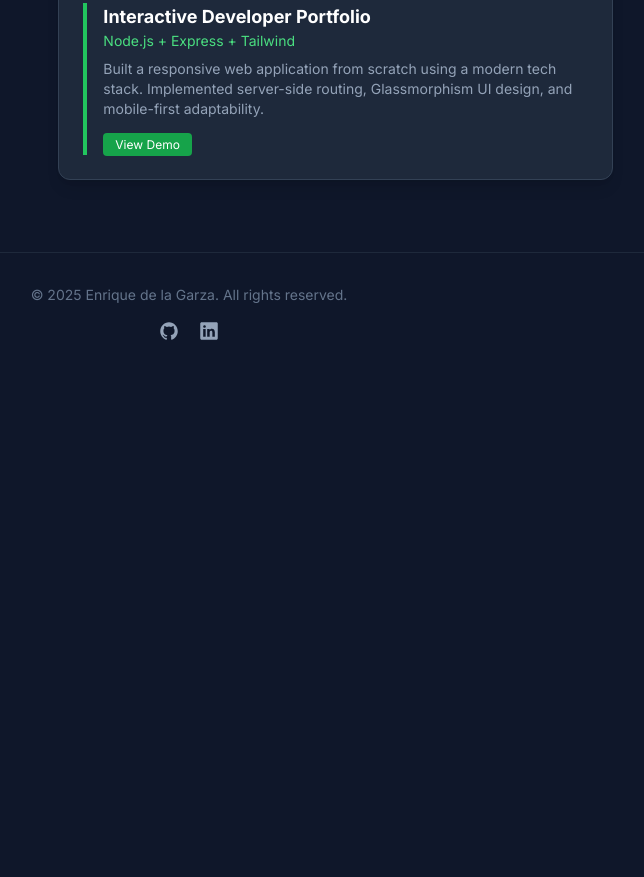
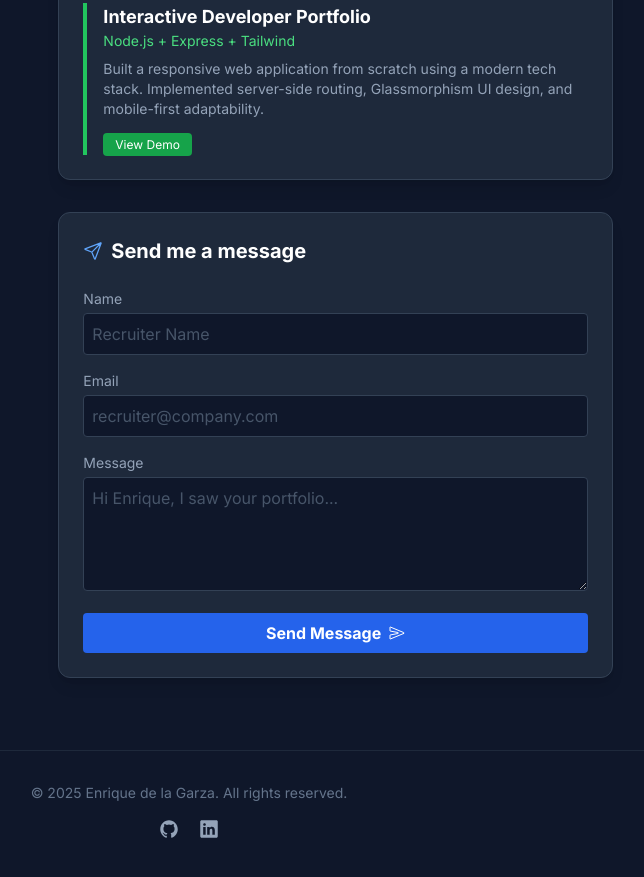
Before and after one commit to enriquedelaGarza06/Curriculum-virtual, a website: page index.html in a window 1280 px wide. Shown: the part 1397-2274 px from the top of the page, without its empty margins (451-1095 px from the left). Before the commit the page ends 1776 px from the top, so only its background shows below. Drawn offline with nearby package versions, Linux system fonts and the light colour scheme.

Commit message:
Added Contact Form UI to Home page

```diff
--- a/index.html
+++ b/index.html
@@ -171,6 +171,33 @@
                         <a href="#" class="text-xs text-white bg-green-600 hover:bg-green-700 px-3 py-1 rounded transition">View Demo</a>
                     </div>
                 </section>
+                <section class="bg-slate-800 p-6 rounded-xl border border-slate-700 shadow-lg mt-8">
+                    <h3 class="text-xl font-bold text-white mb-6 flex items-center gap-2">
+                        <ion-icon name="paper-plane-outline" class="text-blue-400"></ion-icon> Send me a message
+                    </h3>
+
+                    <form action="/contacto" method="POST" class="space-y-4">
+                        <div>
+                            <label class="block text-sm text-slate-400 mb-1">Name</label>
+                            <input type="text" name="nombre" required class="w-full bg-slate-900 border border-slate-700 rounded p-2 text-white focus:border-blue-500 focus:outline-none placeholder-slate-600" placeholder="Recruiter Name">
+                        </div>
+
+                        <div>
+                            <label class="block text-sm text-slate-400 mb-1">Email</label>
+                            <input type="email" name="email" required class="w-full bg-slate-900 border border-slate-700 rounded p-2 text-white focus:border-blue-500 focus:outline-none placeholder-slate-600" placeholder="recruiter@company.com">
+                        </div>
+
+                        <div>
+                            <label class="block text-sm text-slate-400 mb-1">Message</label>
+                            <textarea name="mensaje" rows="4" required class="w-full bg-slate-900 border border-slate-700 rounded p-2 text-white focus:border-blue-500 focus:outline-none placeholder-slate-600" placeholder="Hi Enrique, I saw your portfolio..."></textarea>
+                        </div>
+
+                        <button type="submit" class="w-full bg-blue-600 hover:bg-blue-700 text-white font-bold py-2 px-4 rounded transition flex justify-center items-center gap-2">
+                            <span>Send Message</span>
+                            <ion-icon name="send-outline"></ion-icon>
+                        </button>
+                    </form>
+                </section>
 
             </main>
         </div>
```
